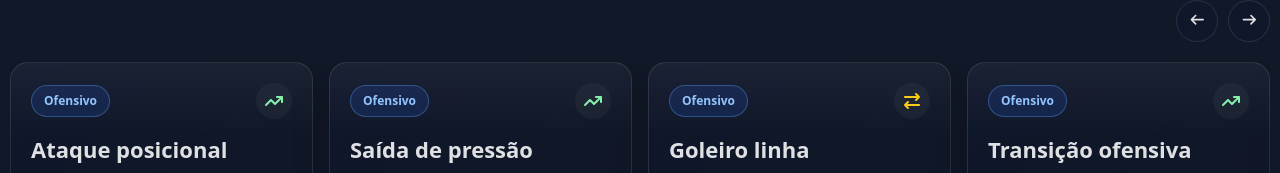
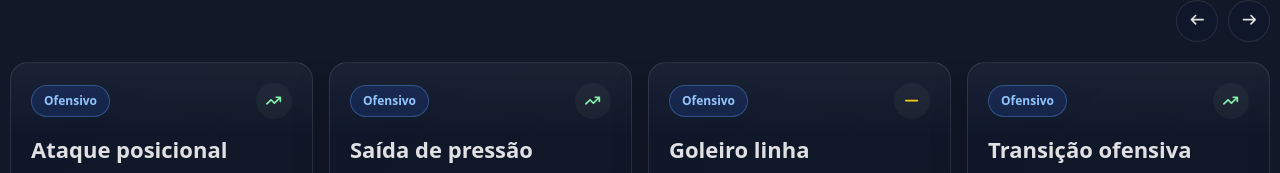
Before and after one commit to diogodls/player, a React (Vite) app: page /coach-dashboard in a window 1280 px wide. Shown: the part 373-546 px from the top of the page. Built offline with nearby package versions, Linux system fonts and the light colour scheme; data requests are answered from the project's data file.

Commit message:
fix(#13) : muda simbolo do mediano

```diff
--- a/src/components/CoachDashboard/PlayerComparison/PlayerComparison.tsx
+++ b/src/components/CoachDashboard/PlayerComparison/PlayerComparison.tsx
@@ -28,7 +28,7 @@ const PlayerComparison = ({players, metrics}: PlayerComparisonProps) => {
   const setPlayer = (playerId: number, index: number) => {
     const player = playersList.find((player) => player.id === playerId) ?? null;
     if (!player) return;
-    let newSelectedPlayersList = [...selectedPlayers];
+    const newSelectedPlayersList = [...selectedPlayers];
     newSelectedPlayersList[index] = player;
     setSelectedPlayers(newSelectedPlayersList);
   };
--- a/src/components/CoachDashboard/TeamData/RelevantIndexCard/TeamIndexCard.module.scss
+++ b/src/components/CoachDashboard/TeamData/RelevantIndexCard/TeamIndexCard.module.scss
@@ -60,7 +60,14 @@
   justify-content: center;
   padding: 0;
   font-size: 16px;
+  line-height: 1;
   background: rgba(255, 255, 255, 0.04);
+
+  svg {
+    display: block;
+    width: 0.95em;
+    height: 0.95em;
+  }
 }
 
 .title {
--- a/src/components/CoachDashboard/TeamData/RelevantIndexCard/TeamIndexCard.tsx
+++ b/src/components/CoachDashboard/TeamData/RelevantIndexCard/TeamIndexCard.tsx
@@ -1,8 +1,8 @@
 import {FontAwesomeIcon} from "@fortawesome/react-fontawesome";
 import {
-  faArrowRightArrowLeft,
   faArrowTrendDown,
-  faArrowTrendUp
+  faArrowTrendUp,
+  faMinus
 } from "@fortawesome/free-solid-svg-icons";
 import styles from "./TeamIndexCard.module.scss";
 import type {TeamIndex} from "../../../../pages/CoachDashboard";
@@ -19,7 +19,7 @@ const phaseMap: Record<TeamIndex["phase"], { label: string; className: string }>
 
 const trendMap: Record<TeamIndex["trend"], { icon: typeof faArrowTrendUp; color: string; label: string }> = {
   up: { icon: faArrowTrendUp, color: "#86efac", label: "Indice acima da media esperada" },
-  stable: { icon: faArrowRightArrowLeft, color: "#facc15", label: "Indice estavel" },
+  stable: { icon: faMinus, color: "#facc15", label: "Indice estavel" },
   down: { icon: faArrowTrendDown, color: "#dc2626", label: "Indice abaixo da media esperada" },
 };
 
--- a/src/pages/AthleteRegistrationScreen/AthleteRegistrationScreen.tsx
+++ b/src/pages/AthleteRegistrationScreen/AthleteRegistrationScreen.tsx
@@ -78,7 +78,8 @@ const AthleteRegistrationScreen = () => {
     setIsModalOpen(true);
   };
 
-  const handleSubmitAthlete = (_values: AthleteFormValues) => {
+  const handleSubmitAthlete = (values: AthleteFormValues) => {
+    void values;
     setCurrentPage(1);
 
     success(`Atleta ${editingAthlete ? 'editado' : 'criado'}!`);
```
